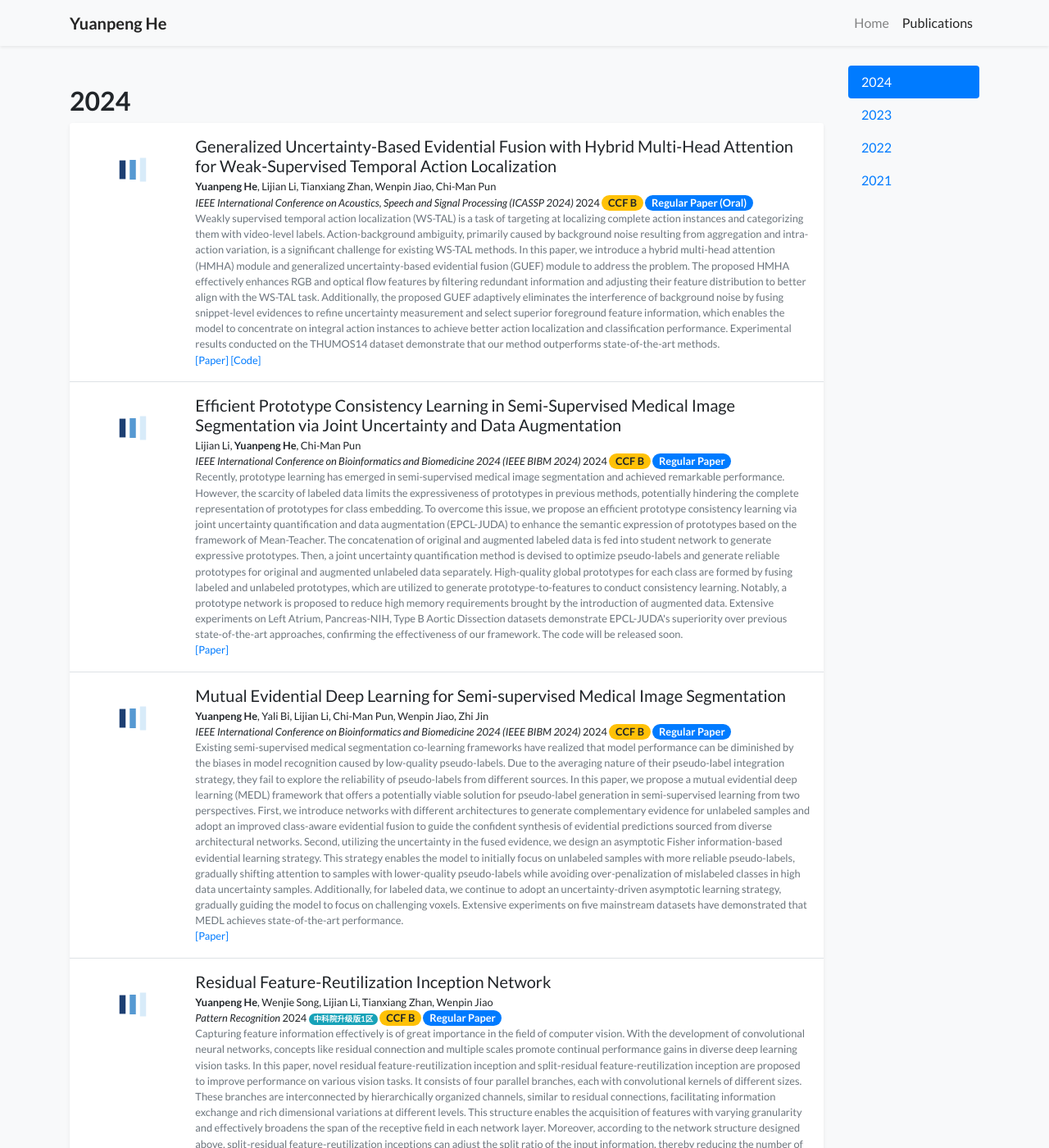
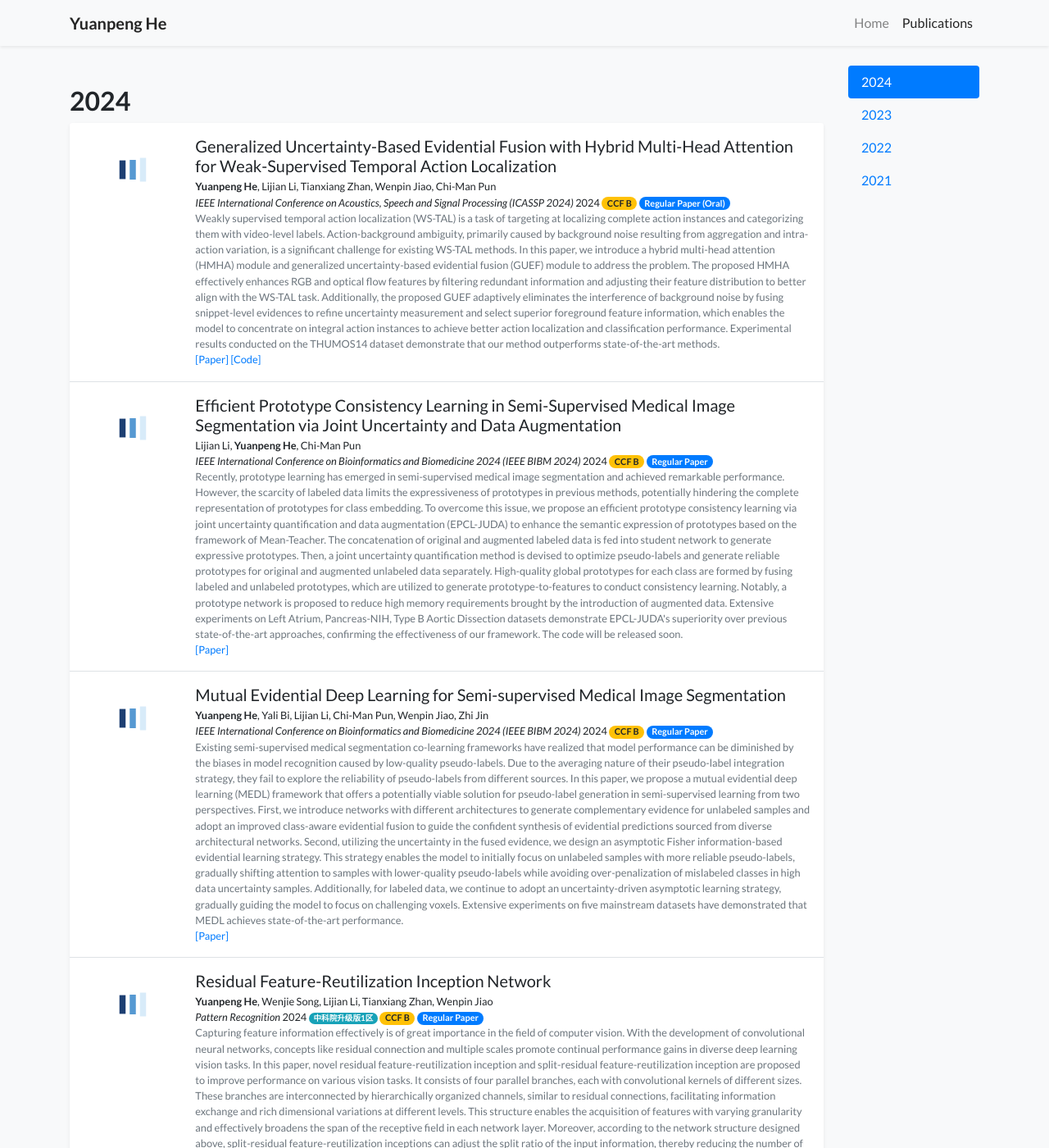
Before and after one commit to heyuanpengpku/heyuanpengpku.github.io, a Jekyll site: the page built from publications.html, in a window 1280 px wide and 1400 px high. Shown: the whole window at 82% size. Built offline with Jekyll 4.4.1, drawn with Linux system fonts in a browser that asks for light colours; a style sheet for code colours, icons or effects is not loaded.

Commit message:
2024-08-27 04:12:56

```diff
--- a/assets/css/global.css
+++ b/assets/css/global.css
@@ -52,7 +52,7 @@ img.lazy {
 }
 
 .badge-custom {
-    font-size: 100%;
+    font-size: 85%;
 }
 
 .email-text {
```
Also changed, not shown: _publications/2021/2021-nbf.md (+1 -1 lines).
